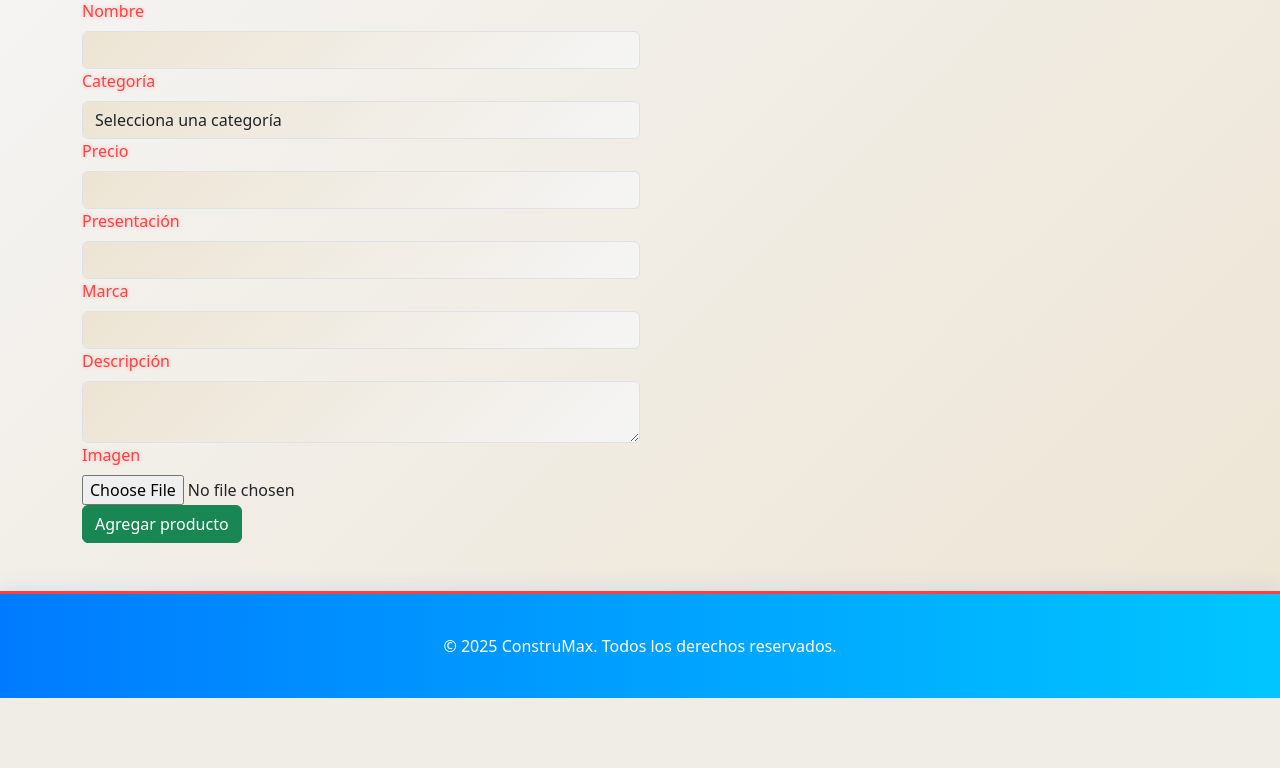
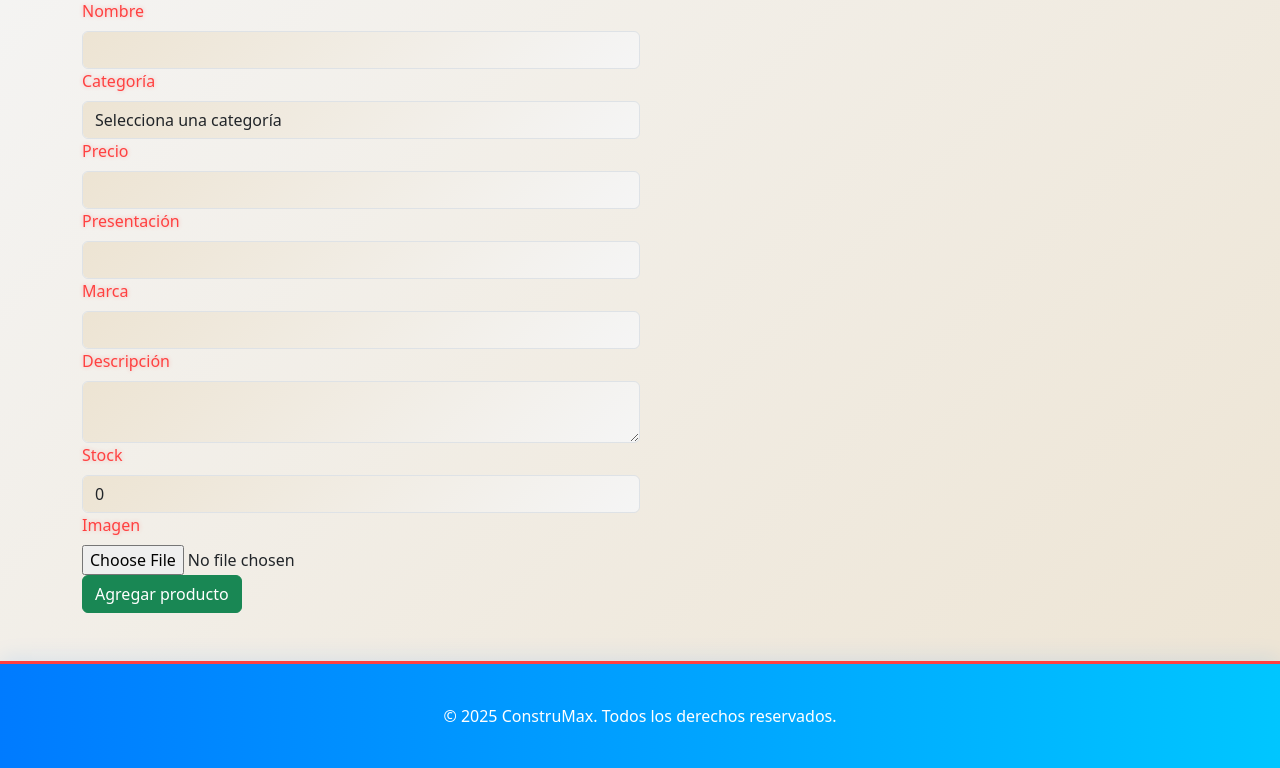
Before and after one commit to oraloka/ConstruMax, a Flask app: page /productos/agregar in a window 1280 px wide. Shown: the part 185-953 px from the top of the page. Before the commit the page ends 883 px from the top, so only its background shows below. Run offline with Flask 3, Linux system fonts and the light colour scheme; data comes from the database, SQL or seed files in the repository; both versions use the stored data as it was after the commit.

Commit message:
cambios de admin

```diff
--- a/app/routes/users_route.py
+++ b/app/routes/users_route.py
@@ -1,4 +1,3 @@
-
 from flask import Blueprint, render_template, request, redirect, url_for, flash
 from app.models.productos import Producto
 from app.models.users import Users
@@ -54,7 +53,8 @@ def agregar_producto():
             ruta = os.path.join('app/static/img', filename)
             imagen_file.save(ruta)
             imagen = url_for('static', filename=f'img/{filename}')
-        nuevo = Producto(nombre=nombre, descripcion=descripcion, categoria=categoria, precio=precio, imagen=imagen, presentacion=presentacion, marca=marca)
+        stock = int(request.form.get('stock', 0))
+        nuevo = Producto(nombre=nombre, descripcion=descripcion, categoria=categoria, precio=precio, imagen=imagen, presentacion=presentacion, marca=marca, stock=stock)
         db.session.add(nuevo)
         db.session.commit()
         flash('Producto agregado correctamente.', 'success')
@@ -80,6 +80,7 @@ def editar_producto(id):
             ruta = os.path.join('app/static/img', filename)
             imagen_file.save(ruta)
             producto.imagen = url_for('static', filename=f'img/{filename}')
+        producto.stock = int(request.form.get('stock', producto.stock))
         db.session.commit()
         flash('Producto editado correctamente.', 'success')
         return redirect(url_for('auth.dashboard'))
--- a/app/templates/cart.html
+++ b/app/templates/cart.html
@@ -38,6 +38,7 @@
     <a href="{{ url_for('auth.dashboard') }}" class="btn btn-primary mt-3"><i class="fas fa-arrow-left"></i> Seguir añadiendo productos</a>
     {% else %}
     <p>No hay productos en el carrito.</p>
+    <a href="{{ url_for('auth.dashboard') }}" class="btn btn-primary mt-3"><i class="fas fa-arrow-left"></i> Ir a la tienda</a>
     {% endif %}
 </div>
 {% endblock %}
--- a/app/templates/productos/agregar.html
+++ b/app/templates/productos/agregar.html
@@ -38,6 +38,12 @@
                 <textarea class="form-control" id="descripcion" name="descripcion" rows="2" required></textarea>
             </div>
         </div>
+        <div class="form-row">
+            <div class="form-group col-md-6">
+                <label for="stock">Stock</label>
+                <input type="number" class="form-control" id="stock" name="stock" min="0" value="0" required>
+            </div>
+        </div>
         <div class="form-group">
             <label for="imagen">Imagen</label>
             <input type="file" class="form-control-file" id="imagen" name="imagen">
--- a/app/templates/productos/editar.html
+++ b/app/templates/productos/editar.html
@@ -33,6 +33,12 @@
                 <textarea class="form-control" id="descripcion" name="descripcion" rows="2" required>{{ producto.descripcion }}</textarea>
             </div>
         </div>
+        <div class="form-row">
+            <div class="form-group col-md-6">
+                <label for="stock">Stock</label>
+                <input type="number" class="form-control" id="stock" name="stock" min="0" value="{{ producto.stock }}" required>
+            </div>
+        </div>
         <div class="form-group">
             <label for="imagen">Imagen actual</label><br>
             {% if producto.imagen %}
--- a/app/templates/user_dashboard.html
+++ b/app/templates/user_dashboard.html
@@ -49,7 +49,9 @@
                             <li><strong>Marca:</strong> {{ producto.marca or 'N/A' }}</li>
                         </ul>
                         <p class="card-text"><strong>Precio:</strong> ${{ producto.precio }}</p>
+                        <p class="card-text"><strong>Stock disponible:</strong> {{ producto.stock }}</p>
                         <form action="{{ url_for('cart.add_to_cart', product_id=producto.id) }}" method="post" style="display:inline;">
+                            <input type="number" name="quantity" value="1" min="1" max="{{ producto.stock }}" class="form-control form-control-sm d-inline-block" style="width:80px;">
                             <button type="submit" class="btn btn-success mt-2 rounded-pill"><i class="fas fa-cart-plus"></i> Agregar al carrito</button>
                         </form>
                     </div>
```
Also changed, not shown: app/static/img/impermeabilizable.png (added), instance/flaskdb.sqlite.
